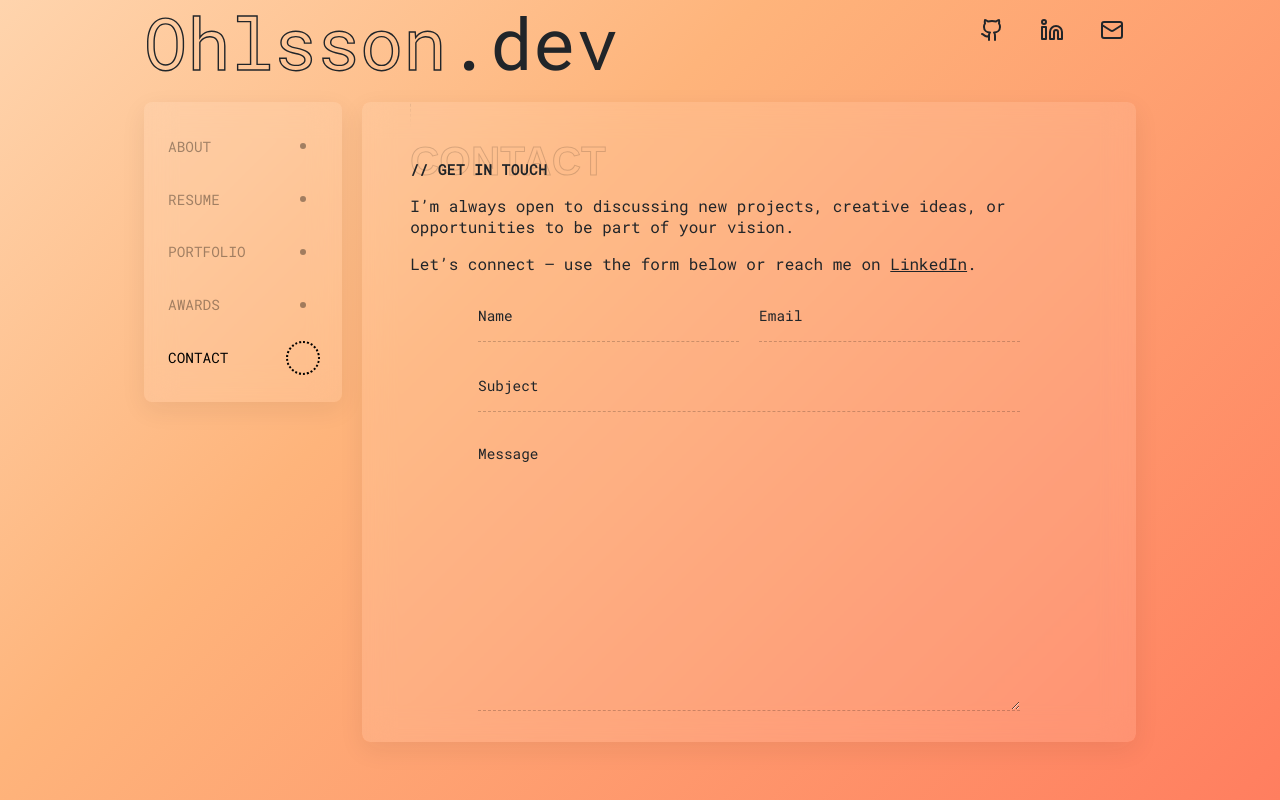
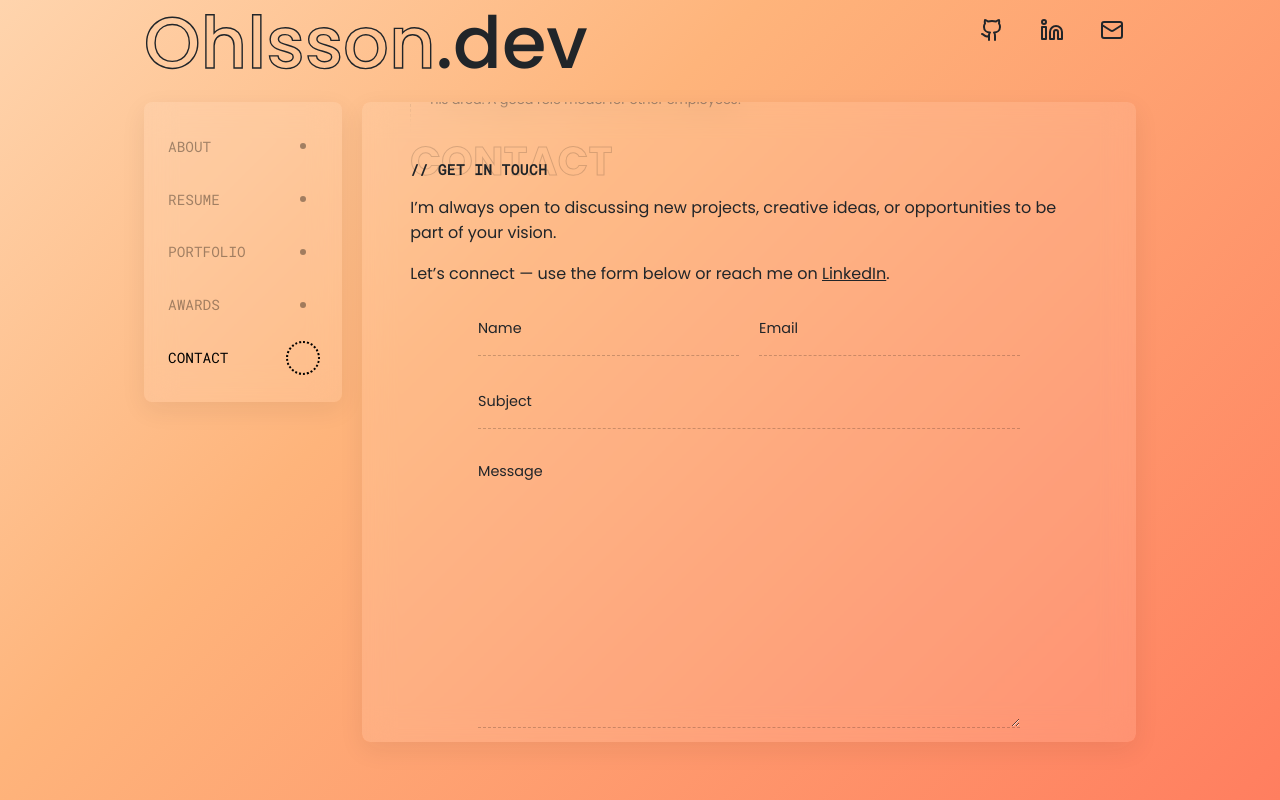
Before and after one commit to markusohlsson/portfoliov3, a Vue app: page /contact in a window 1280 px wide. Built offline with nearby package versions, Linux system fonts and the light colour scheme; the HTML template or start-up script is replaced by a standard one.

Commit message:
Font update

```diff
--- a/index.html
+++ b/index.html
@@ -9,6 +9,7 @@
     <link rel="preconnect" href="https://fonts.googleapis.com">
     <link rel="preconnect" href="https://fonts.gstatic.com" crossorigin>
     <link href="https://fonts.googleapis.com/css2?family=Roboto+Mono&display=swap" rel="stylesheet">
+    <link href="https://fonts.googleapis.com/css2?family=Poppins:ital,wght@0,100;0,200;0,300;0,400;0,500;0,600;0,700;0,800;0,900;1,100;1,200;1,300;1,400;1,500;1,600;1,700;1,800;1,900&display=swap" rel="stylesheet">
     <meta name="viewport" content="width=device-width, initial-scale=1.0" />
     <title>Ohlsson.dev</title>
   </head>
--- a/src/App.vue
+++ b/src/App.vue
@@ -171,6 +171,9 @@
     gap: 2%;
     height: auto;
   }
+  .row {
+    max-width: 80vw;
+  }
 
   .main-left {
     flex: 0 0 20%;
@@ -205,5 +208,8 @@
   .main-container {
     max-width: 70vw;
   }
+  .row {
+    max-width: 70vw;
+  }
 }
 </style>
--- a/src/components/Contact.vue
+++ b/src/components/Contact.vue
@@ -91,7 +91,7 @@
   box-shadow: none;
   font-weight: 600;
   font-size: 0.9rem;
-  font-family: 'Roboto Mono', monospace;
+  font-family: "Poppins", sans-serif;
 }
 input:focus, textarea:focus {
   outline: none;
@@ -103,7 +103,7 @@
   font-weight: 400;
   font-size: 0.9rem;
   vertical-align: middle;
-  font-family: 'Roboto Mono', monospace;
+  font-family: "Poppins", sans-serif;
 }
 
 textarea {
@@ -139,7 +139,7 @@
   border: 0;
   cursor: pointer;
   transition: background 0.3s ease;
-  font-family: 'Roboto Mono', monospace;
+  font-family: "Poppins", sans-serif;
   width: 100%; /* Mobile default: full width */
 }
 
--- a/src/components/EducationCard.vue
+++ b/src/components/EducationCard.vue
@@ -34,7 +34,7 @@
   border-radius: 2em;
   margin-bottom: 1em;
   padding: 0.4em 0.8em;
-  font-family: "Roboto Mono", monospace;
+  font-family: "Poppins", sans-serif;
   font-size: 0.85rem;
   text-transform: uppercase;
   letter-spacing: 0.5px;
--- a/src/components/Navigation.vue
+++ b/src/components/Navigation.vue
@@ -77,6 +77,7 @@
   overflow: hidden;
   position: sticky;
   top: 24px;
+  font-family: 'Roboto Mono', monospace !important;
 }
 
 ul {
--- a/src/style.css
+++ b/src/style.css
@@ -4,7 +4,7 @@
   width: 100%;
   height: 100%; /* allow body to grow naturally */
   scroll-behavior: smooth;
-  font-family: 'Roboto Mono', monospace !important;
+  font-family: "Poppins", sans-serif !important;
   color: var(--text-color);
 }
 
@@ -63,6 +63,7 @@
     font-weight: 600;
     text-transform:uppercase;
     letter-spacing: 0.5px;
+    font-family: 'Roboto Mono', monospace;
 }
 .title-heading::before {
     content: '// ';
```
